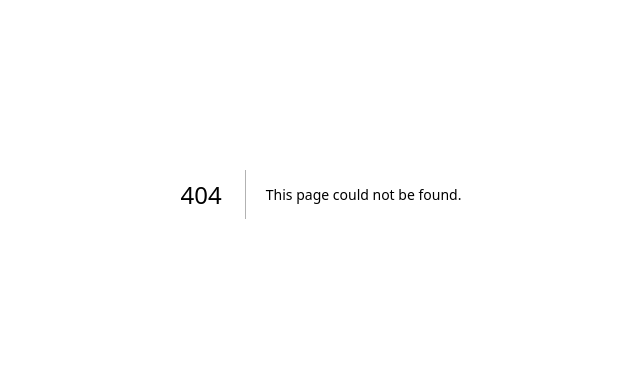
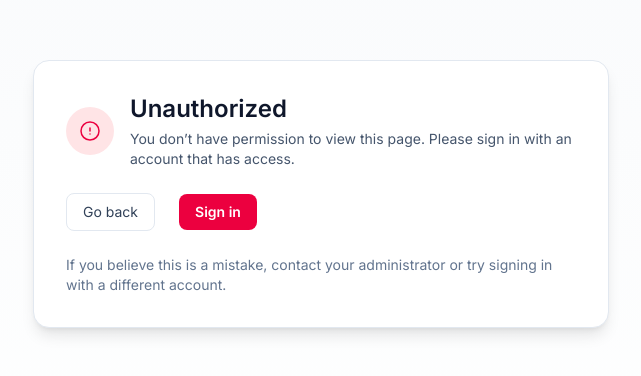
Before and after one commit to RDTC-AeroService/web-v1, a Next.js app: page /pages/unauthorized in a window 1280 px wide. Before the commit this address had no page. Shown: the part 206-582 px from the top of the page, without its empty margins (319-960 px from the left). Built offline with nearby package versions, Linux system fonts and the light colour scheme; no server answers.

Commit message:
Success a little

```diff
--- /dev/null
+++ b/app/api/login/route.ts
@@ -0,0 +1,67 @@
+import { NextRequest, NextResponse } from "next/server";
+import { authCookieOptions, createJwtToken } from "@/lib/jwt";
+
+const mockUser = {
+  id: "1",
+  email: "admin@example.com",
+  password: "password123",
+  name: "Admin User",
+  role: "admin",
+};
+
+export async function POST(request: NextRequest) {
+  let body: { email?: string; password?: string } = {};
+
+  try {
+    body = await request.json();
+  } catch {
+    return NextResponse.json(
+      { message: "Request body must be valid JSON." },
+      { status: 400 },
+    );
+  }
+
+  const email = body.email?.trim().toLowerCase();
+  const password = body.password ?? "";
+
+  if (!email || !password) {
+    return NextResponse.json(
+      { message: "Email and password are required." },
+      { status: 400 },
+    );
+  }
+
+  if (email !== mockUser.email || password !== mockUser.password) {
+    return NextResponse.json(
+      { message: "Invalid email or password." },
+      { status: 401 },
+    );
+  }
+
+  const token = await createJwtToken({
+    sub: mockUser.id,
+    email: mockUser.email,
+    name: mockUser.name,
+    role: mockUser.role,
+  });
+
+  const response = NextResponse.json({
+    message: "Login successful.",
+    token,
+    user: {
+      id: mockUser.id,
+      email: mockUser.email,
+      name: mockUser.name,
+      role: mockUser.role,
+    },
+  });
+
+  response.cookies.set({
+    ...authCookieOptions,
+    name: "token",
+    value: token,
+    maxAge: 60 * 60,
+  });
+
+  return response;
+}
--- /dev/null
+++ b/app/api/logout/route.ts
@@ -0,0 +1,16 @@
+import { NextRequest, NextResponse } from "next/server";
+import { authCookieOptions } from "@/lib/jwt";
+
+export async function POST(request: NextRequest) {
+  const response = NextResponse.redirect(new URL("/login", request.url));
+
+  // Clearing the cookie removes the browser session immediately.
+  response.cookies.set({
+    ...authCookieOptions,
+    name: "token",
+    value: "",
+    maxAge: 0,
+  });
+
+  return response;
+}
--- a/app/components/layout/bottomBar.tsx
+++ b/app/components/layout/bottomBar.tsx
@@ -13,8 +13,9 @@ export default function BottomBar() {
     searchParams.get("section") ?? undefined,
   );
 
-  const handleLogout = () => {
-    router.push("/pages/auth");
+  const handleLogout = async () => {
+    localStorage.removeItem("token");
+    router.replace("/login");
   };
 
   return (
--- a/app/components/layout/sidebar.tsx
+++ b/app/components/layout/sidebar.tsx
@@ -5,6 +5,7 @@ import { useRouter, useSearchParams } from "next/navigation";
 import { IoLogOutOutline } from "react-icons/io5";
 import { normalizeSection } from "../../pages/home/section-config";
 import { MenuItems } from "./menu.routes";
+import { pageRoutes } from "../../router";
 
 export default function Sidebar() {
   const router = useRouter();
@@ -13,8 +14,9 @@ export default function Sidebar() {
     searchParams.get("section") ?? undefined,
   );
 
-  const handleLogout = () => {
-    router.push("/pages/auth");
+  const handleLogout = async () => {
+    localStorage.removeItem("token");
+    router.replace(pageRoutes.auth.path);
   };
 
   return (
--- /dev/null
+++ b/app/context/authContext.tsx
@@ -0,0 +1,33 @@
+"use client";
+
+import { createContext, useEffect, useState } from "react";
+import { authService } from "../services/auth.service";
+import { SignInData } from "../shared/types/user.type";
+
+export const AuthContext = createContext<any>(null);
+
+export function AuthProvider({ children }: { children: React.ReactNode }) {
+  const [user, setUser] = useState(null) as [SignInData | null, any];
+  const [loading, setLoading] = useState(true);
+
+  useEffect(() => {
+    async function loadUser() {
+      try {
+        const userData = await authService.getMe();
+        setUser(userData);
+      } catch {
+        setUser(null);
+      } finally {
+        setLoading(false);
+      }
+    }
+
+    loadUser();
+  }, []);
+
+  return (
+    <AuthContext.Provider value={{ user, loading }}>
+      {children}
+    </AuthContext.Provider>
+  );
+}
--- a/app/layout.tsx
+++ b/app/layout.tsx
@@ -2,6 +2,7 @@ import type { Metadata } from "next";
 // import { Sora, Space_Mono } from "next/font/google";
 import { Inter } from "next/font/google";
 import "./globals.css";
+import { AuthProvider } from "./context/authContext";
 
 // const sora = Sora({
 //   variable: "--font-sora",
@@ -42,9 +43,11 @@ export default function RootLayout({
 }>) {
   return (
     <html lang="en">
-      <body className={`${sora.variable} ${spaceMono.variable} antialiased`}>
-        {children}
-      </body>
+      <AuthProvider>
+        <body className={`${sora.variable} ${spaceMono.variable} antialiased`}>
+          {children}
+        </body>
+      </AuthProvider>
     </html>
   );
 }
--- a/app/page.tsx
+++ /dev/null
@@ -1,6 +0,0 @@
-import { redirect } from "next/navigation";
-import { pageRoutes } from "./router";
-
-export default function Home() {
-  redirect(pageRoutes.auth.path);
-}
--- a/app/pages/home/page.tsx
+++ b/app/pages/home/page.tsx
@@ -1,3 +1,5 @@
+"use client";
+
 import Sidebar from "../../components/layout/sidebar";
 import NavigationBar from "../../components/layout/navigation";
 import DashboardLayout from "../../components/layout/home/dashboard/layout";
@@ -10,6 +12,7 @@ import ReportLayout from "../../components/layout/home/report/layout";
 import TrainingLayout from "../../components/layout/home/trainning/layout";
 import ProfileLayout from "../../components/layout/home/profile/layout";
 import BottomBar from "../../components/layout/bottomBar";
+import { useSearchParams } from "next/navigation";
 import { normalizeSection, type SectionKey } from "./section-config";
 
 const getSectionLayout = (section: SectionKey, view?: string) => {
@@ -40,25 +43,10 @@ const getSectionLayout = (section: SectionKey, view?: string) => {
   }
 };
 
-export default function HomePage({
-  searchParams,
-}: {
-  searchParams?: Promise<{
-    section?: string | string[];
-    view?: string | string[];
-  }>;
-}) {
-  const paramsPromise =
-    searchParams ??
-    Promise.resolve<{ section?: string | string[]; view?: string | string[] }>(
-      {},
-    );
-
-  return paramsPromise.then((params) => {
-    const activeSection = normalizeSection(params.section);
-    const activeView = Array.isArray(params.view)
-      ? params.view[0]
-      : params.view;
+export default function HomeContent() {
+  const searchParams = useSearchParams();
+  const activeSection = normalizeSection(searchParams.get("section") ?? undefined);
+  const activeView = searchParams.get("view") ?? undefined;
 
   return (
     <div className="flex min-h-screen bg-background">
@@ -80,5 +68,4 @@ export default function HomePage({
       <BottomBar />
     </div>
   );
-  });
 }
--- /dev/null
+++ b/app/pages/unauthorized/page.tsx
@@ -0,0 +1,67 @@
+"use client";
+
+import Link from "next/link";
+import { useRouter } from "next/navigation";
+
+export default function UnauthorizedPage() {
+  const router = useRouter();
+
+  return (
+    <main className="flex min-h-screen items-center justify-center bg-linear-to-b from-slate-50 to-white p-6">
+      <section className="w-full max-w-xl rounded-2xl border border-slate-200 bg-white p-8 shadow-lg">
+        <div className="flex items-center gap-4">
+          <div className="rounded-full bg-rose-100 p-3 text-rose-600">
+            <svg
+              xmlns="http://www.w3.org/2000/svg"
+              fill="none"
+              viewBox="0 0 24 24"
+              strokeWidth={1.5}
+              stroke="currentColor"
+              className="h-6 w-6"
+            >
+              <path
+                strokeLinecap="round"
+                strokeLinejoin="round"
+                d="M12 9v3m0 3h.01M21 12A9 9 0 1112 3a9 9 0 019 9z"
+              />
+            </svg>
+          </div>
+
+          <div>
+            <h1 className="text-2xl font-semibold text-slate-900">
+              Unauthorized
+            </h1>
+            <p className="mt-1 text-sm text-slate-600">
+              You don’t have permission to view this page. Please sign in with
+              an account that has access.
+            </p>
+          </div>
+        </div>
+
+        <div className="mt-6 flex flex-col gap-3 sm:flex-row sm:items-center">
+          <button
+            type="button"
+            onClick={() => router.back()}
+            className="w-full rounded-lg border border-slate-200 bg-white px-4 py-2 text-sm text-slate-700 hover:bg-slate-50 sm:w-auto"
+          >
+            Go back
+          </button>
+
+          <Link
+            href="/pages/auth"
+            className="w-full rounded-lg bg-rose-600 px-4 py-2 text-sm font-semibold text-white hover:bg-rose-500 sm:ml-3 sm:w-auto text-center"
+          >
+            Sign in
+          </Link>
+        </div>
+
+        <div className="mt-6 text-sm text-slate-500">
+          <p>
+            If you believe this is a mistake, contact your administrator or try
+            signing in with a different account.
+          </p>
+        </div>
+      </section>
+    </main>
+  );
+}
--- a/app/router.ts
+++ b/app/router.ts
@@ -1,16 +1,18 @@
+import { unauthorized } from "next/navigation";
+
 const pageRoutes = {
-  landing: {
-    name: "Landing",
-    path: "/",
-  },
   auth: {
-    name: "Authentication",
+    name: "Login",
     path: "/pages/auth",
   },
   home: {
     name: "Home",
     path: "/pages/home",
   },
+  unauthorized: {
+    name: "Unauthorized",
+    path: "/pages/unauthorized",
+  },
 };
 
 export { pageRoutes };
```
Lines whose indentation alone changed are shown as unchanged.
